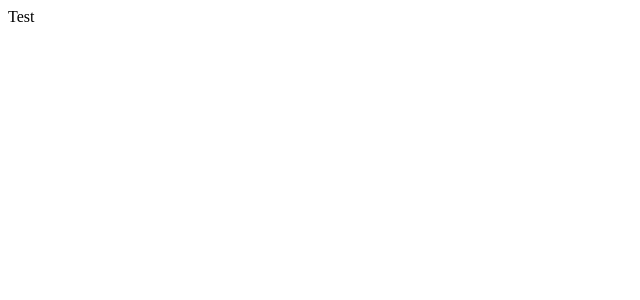
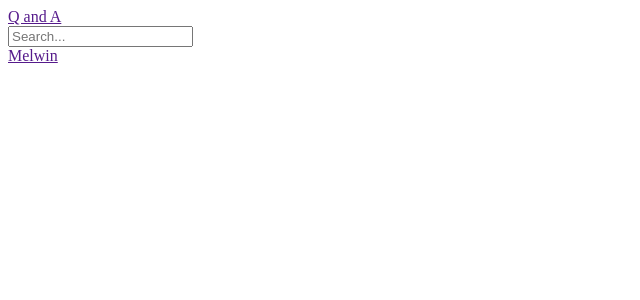
Before and after one commit to mel2312/Cmpt353_finalProject, a React (Create React App) app in the folder final-project/: page / in a window 1280 px wide. Shown: the top 300 px of the page, without its empty margins (0-640 px from the left). Built offline with nearby package versions, Linux system fonts and the light colour scheme.

Commit message:
Basic looking header

```diff
--- a/final-project/package.json
+++ b/final-project/package.json
@@ -10,6 +10,7 @@
     "react": "^19.1.0",
     "react-dom": "^19.1.0",
     "react-scripts": "5.0.1",
+    "styled-components": "^6.1.16",
     "web-vitals": "^2.1.4"
   },
   "scripts": {
--- a/final-project/src/App.js
+++ b/final-project/src/App.js
@@ -2,7 +2,16 @@
 
 function App() {
   return (
-    <div>Test</div>
+    <div>
+      <header>
+        <a href ="" className="logo">Q and A</a>
+        <form action="" className="search">
+          <input type="text" placeholder="Search..."/>
+        </form>
+        <a href = "" className="profile">Melwin</a>
+     </header>
+    </div>
+
   );
 }
 
```
Also changed, not shown: 1 other file (tests, documents, lock files or other folders).
